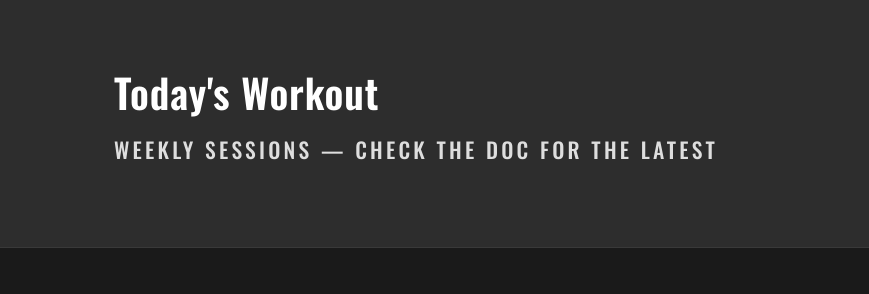
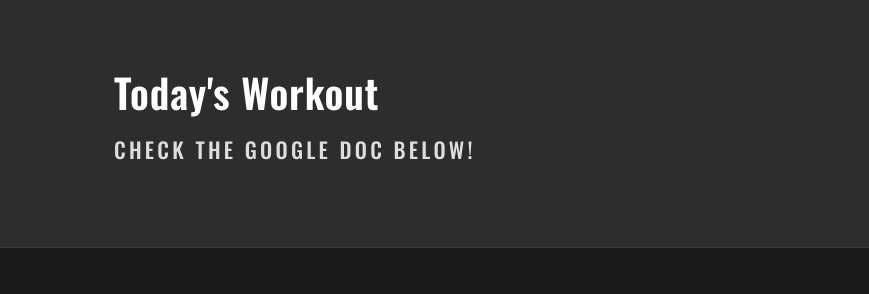
Before and after one commit to laneashipley-create/concrete-jungle-website, a plain HTML site: page todays-workout.html in a window 1280 px wide. Shown: the part 69-363 px from the top of the page, 0-869 px from the left. Drawn offline with nearby package versions, Linux system fonts and the light colour scheme.

Commit message:
updating today's workout h ero text

```diff
--- a/todays-workout.html
+++ b/todays-workout.html
@@ -36,7 +36,7 @@
       <div class="container">
         <div>
           <h1>Today's Workout</h1>
-          <p class="tagline">Weekly sessions — check the doc for the latest</p>
+          <p class="tagline">Check the Google Doc below!</p>
         </div>
         <a href="index.html" class="logo-link" aria-label="Concrete Jungle home">
           <img class="page-hero-logo" src="Assets/Concrete Jungle - Main Logo - White - No Background.svg" alt="Concrete Jungle">
```
